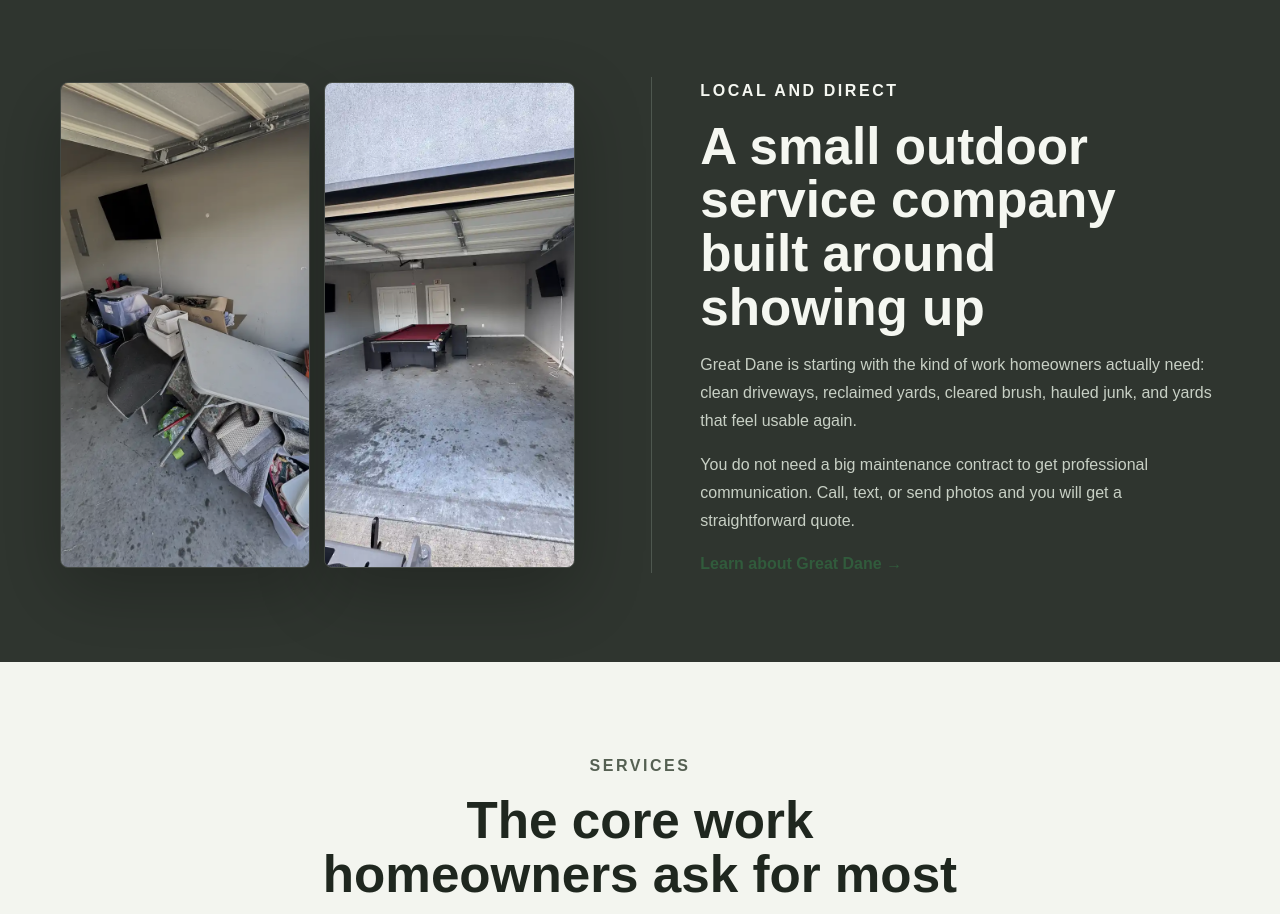
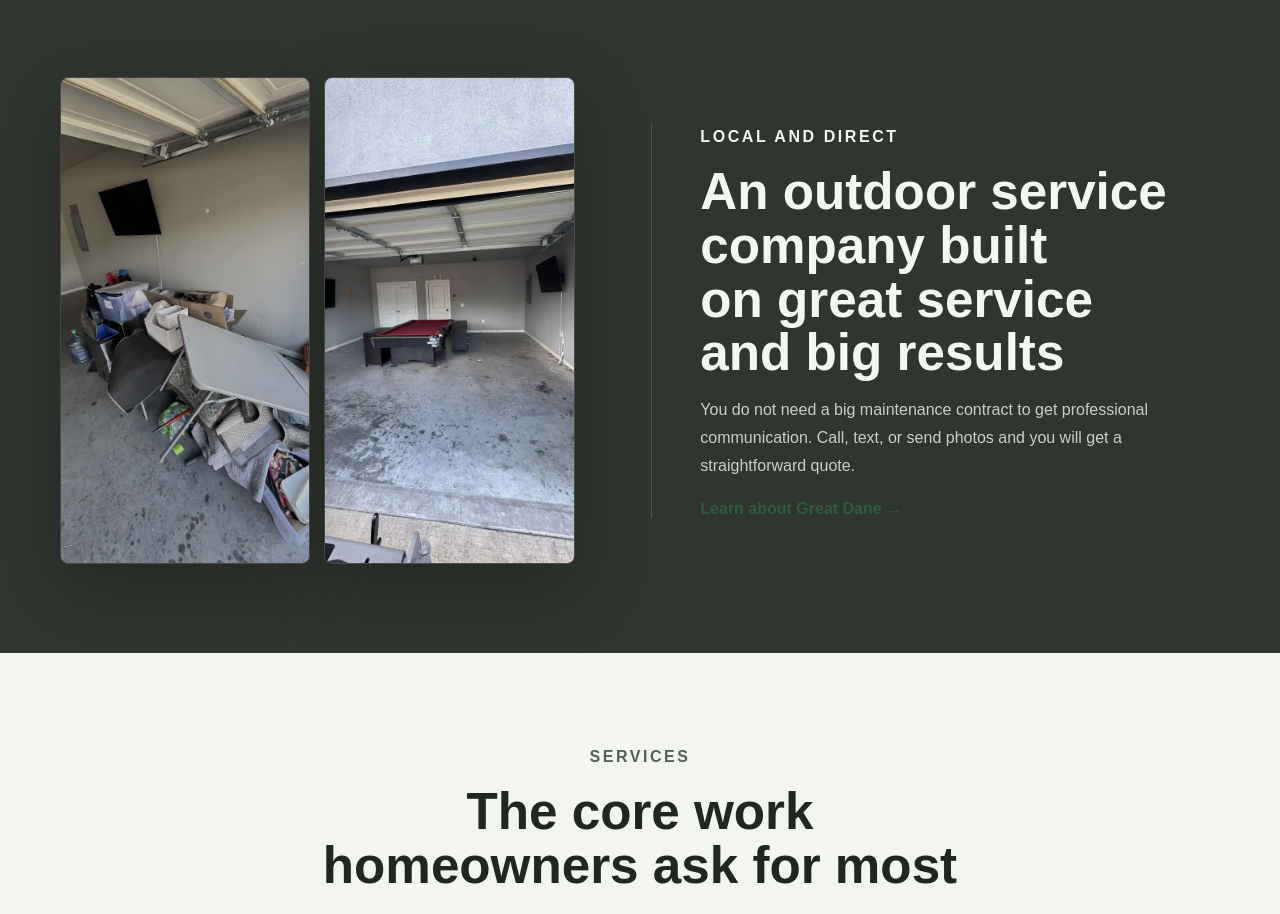
Before and after one commit to gpillow/Great-Dane-Outdoor-Services, a Next.js app: page / in a window 1280 px wide. Shown: the part 2300-3214 px from the top of the page. Built offline with nearby package versions, Linux system fonts and the light colour scheme.

Commit message:
Home page: update Local & Direct headline and remove old subtext
Co-Authored-By: Claude Sonnet 4.6 <noreply@anthropic.com>

```diff
--- a/app/page.tsx
+++ b/app/page.tsx
@@ -177,10 +177,7 @@ export default function HomePage() {
           <ScrollReveal direction="right">
             <div className="home-story-copy">
               <p className="home-kicker">Local and Direct</p>
-              <h2>A small outdoor service company built around showing up</h2>
-              <p>
-                Great Dane is starting with the kind of work homeowners actually need: clean driveways, reclaimed yards, cleared brush, hauled junk, and yards that feel usable again.
-              </p>
+              <h2>An outdoor service company built on great service and big results</h2>
               <p>
                 You do not need a big maintenance contract to get professional communication. Call, text, or send photos and you will get a straightforward quote.
               </p>
```
